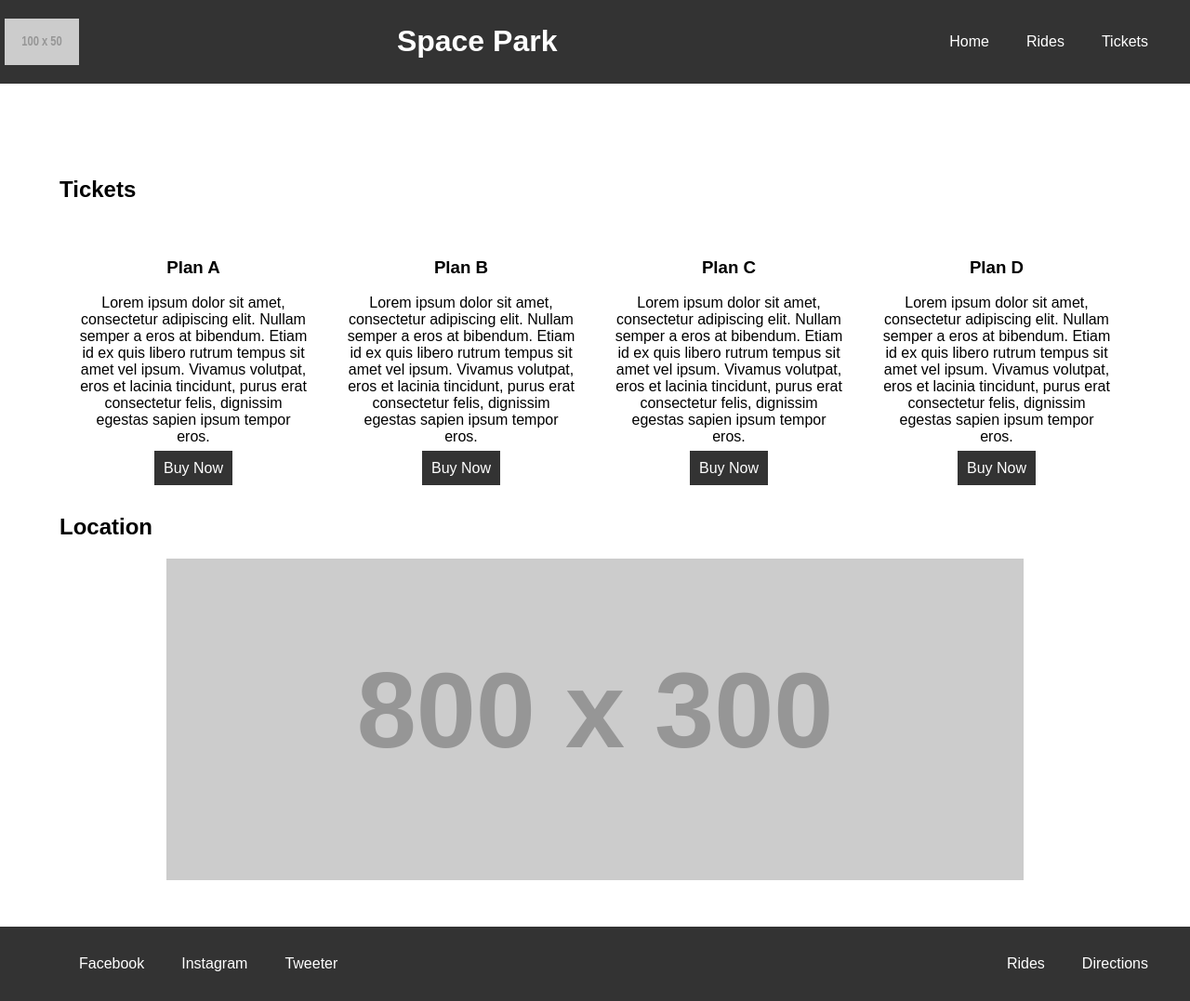
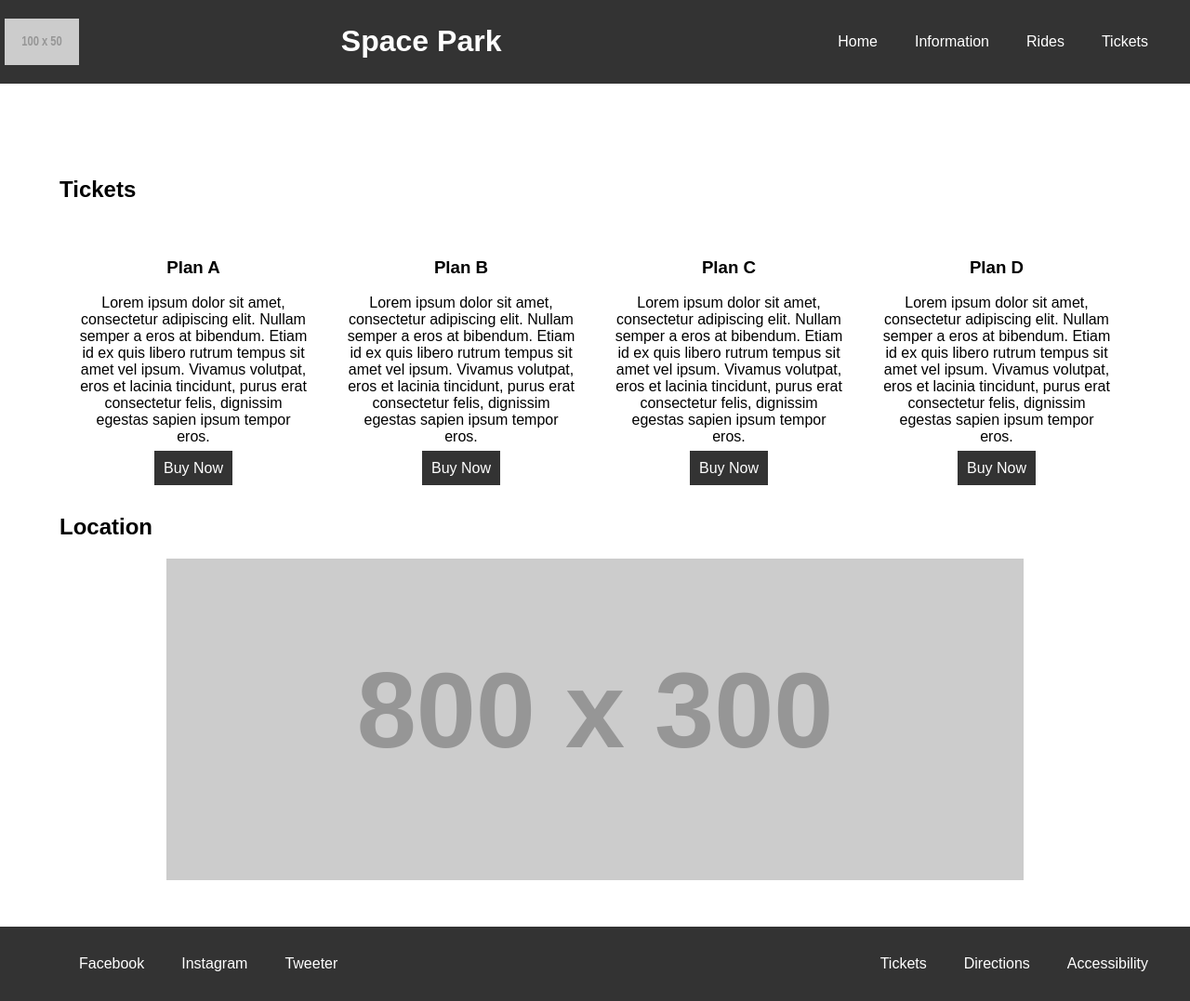
Before and after one commit to siddube/webdev-team-assignment, a website: page tickets.html in a window 1280 px wide. Shown: the whole page at 93% size. Drawn offline with Linux system fonts and the light colour scheme; files that its build step writes are made by us from their sources; placeholder pictures from the web are drawn by us.

Commit message:
updated header and footer

```diff
--- a/tickets.html
+++ b/tickets.html
@@ -20,7 +20,8 @@
     <h1>Space Park</h1>
     <nav>
       <ul>
-        <li><a href="index.html">Home</a></li>
+         <li><a href="index.html">Home</a></li>
+		 <li><a href="Info.html">Information</a></li>
         <li><a href="rides.html">Rides</a></li>
         <li><a href="tickets.html">Tickets</a></li>
       </ul>
@@ -73,8 +74,9 @@
     <div id="quicklinks">
       <nav>
         <ul>
-          <li><a href="rides.html">Rides</a></li>
-          <li><a href="tickets.html">Directions</a></li>
+         <li><a href="tickets.html">Tickets</a></li>
+      <li><a href="Info.html#directions">Directions</a></li>
+				<li><a href="Info.html#accessibility">Accessibility</a></li>
         </ul>
       </nav>
     </div>
```
